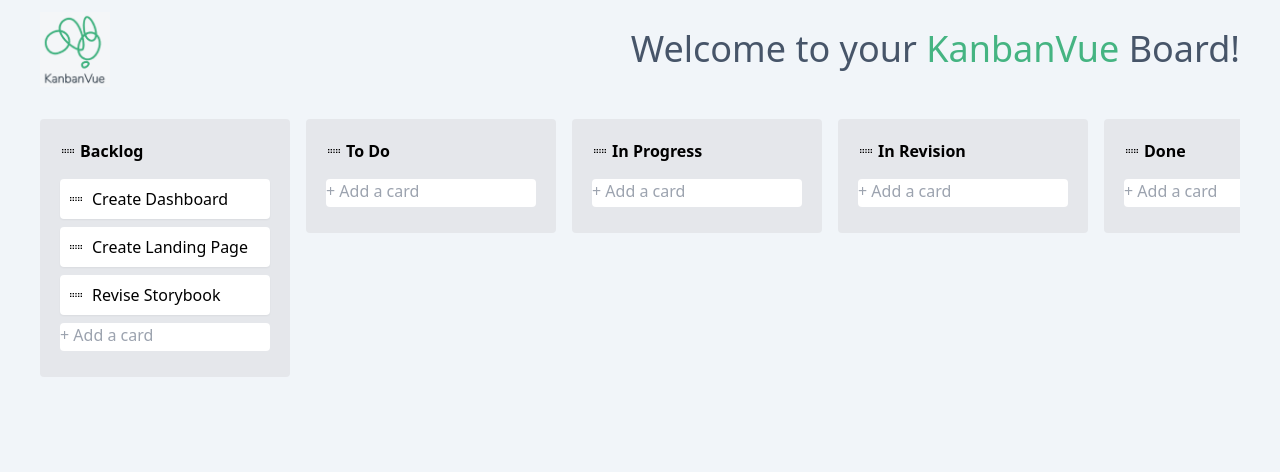
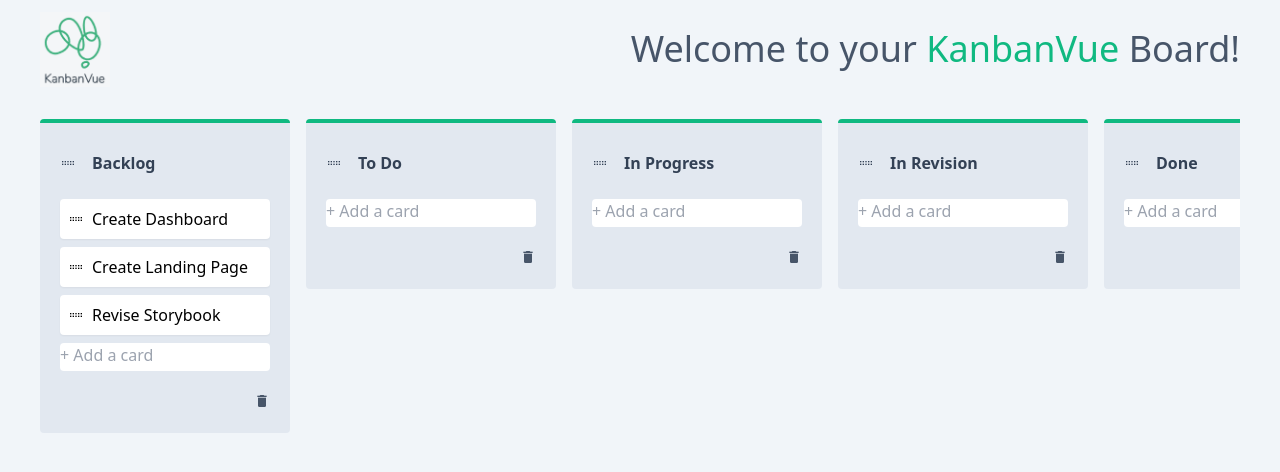
Before and after one commit to katiaku/kanban-vue, a Nuxt app: page / in a window 1280 px wide. Shown: the top 472 px of the page. Built offline with nearby package versions, Linux system fonts and the light colour scheme.

Commit message:
Change column styling details

```diff
--- a/components/Header.vue
+++ b/components/Header.vue
@@ -7,7 +7,7 @@
             alt="kanban-vue app logo"
         />
         <h1 class="text-4xl text-slate-600 text-center">
-            Welcome to your <span style="color: #45B482;">KanbanVue</span> Board!
+            Welcome to your <span class="text-emerald-500">KanbanVue</span> Board!
         </h1>
     </div>
 </template>
--- a/components/KanbanBoard.vue
+++ b/components/KanbanBoard.vue
@@ -9,11 +9,11 @@
             class="flex items-start gap-4"
         >
             <template #item="{ element: column }: { element: Column }">
-                <div class="column bg-gray-200 p-5 rounded min-w-[250px]">
-                    <header class="font-bold mb-4">
+                <div class="column bg-slate-200 p-5 rounded min-w-[250px] border-t-4 border-emerald-500">
+                    <header class="font-bold mb-4 text-slate-700">
                         <DragHandle />
                         <input
-                            class="title-input bg-transparent focus:bg-white rounded px-1 w-4/5"
+                            class="title-input bg-transparent focus:bg-slate-100 rounded p-2 mx-2 w-4/5 focus:outline-none focus:ring-1 focus:ring-emerald-500"
                             @keyup.enter="($event.target as HTMLInputElement).blur()"
                             @keydown.backspace="column.title === '' ? (columns = columns.filter(c => c.id !== column.id)) : null"
                             type="text"
@@ -36,8 +36,9 @@
                             </div>
                         </template>
                     </draggable>
-                    <footer>
+                    <footer class="flex flex-col gap-3">
                         <NewTask @add="column.tasks.push($event)" />
+                        <i class="mdi mdi-delete cursor-pointer text-slate-600 self-end hover:text-red-600 transition duration-500 hover:ease-in-out"></i>
                     </footer>
                 </div>
             </template>
```
